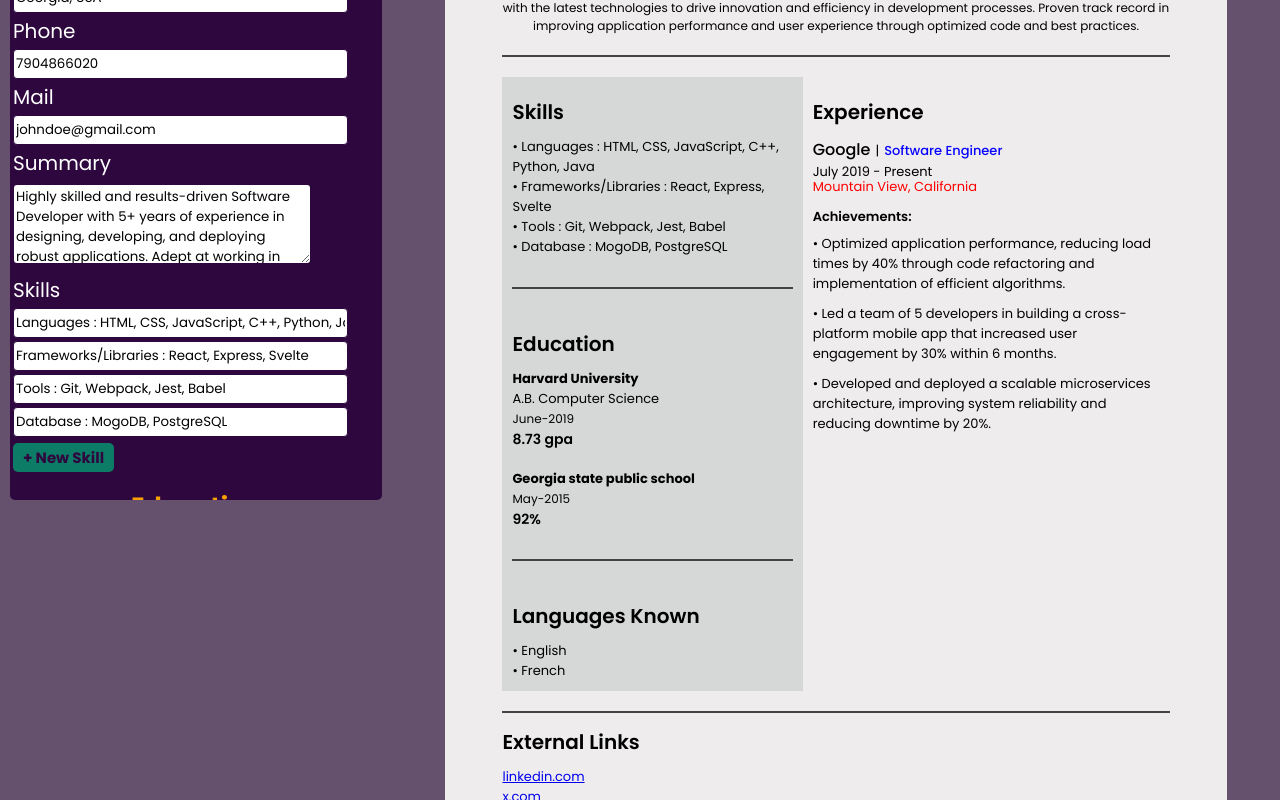
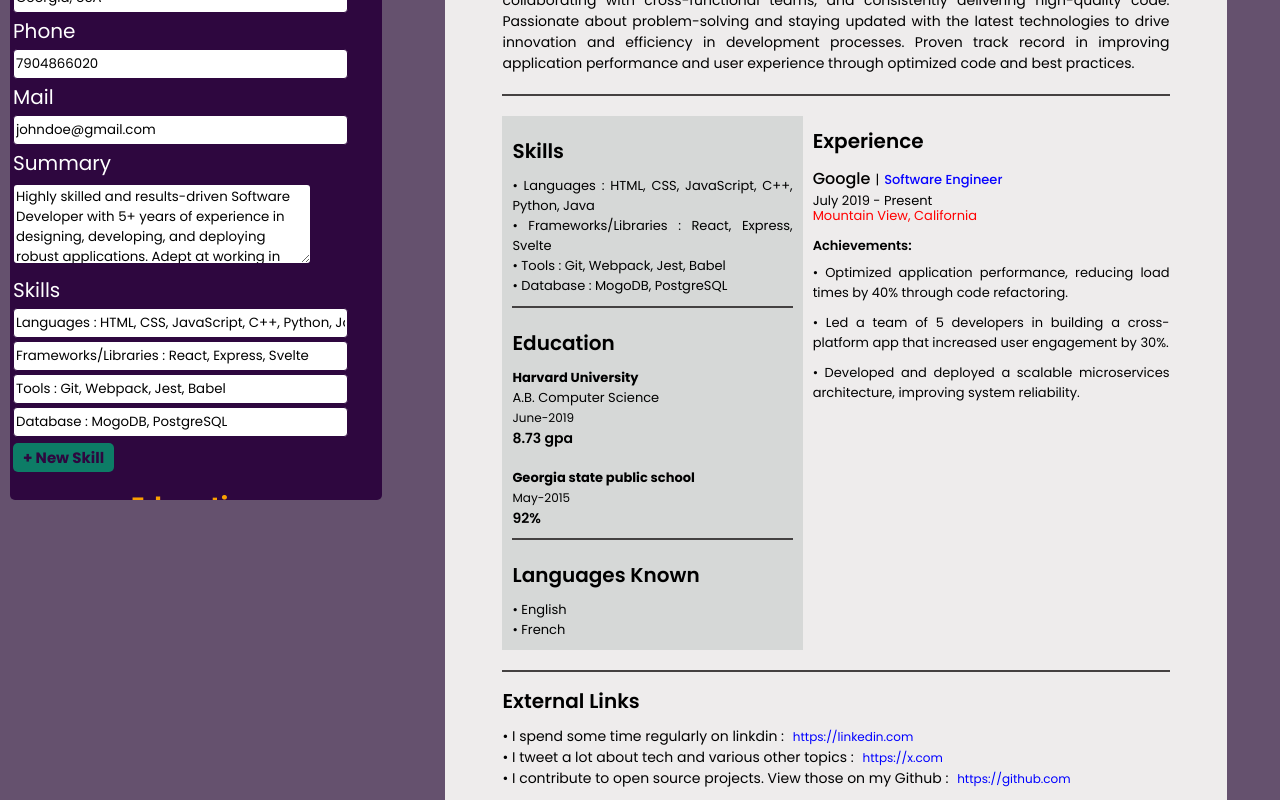
Before and after one commit to madesh02104/react-projects, a React app in the folder cv-builder/: page / in a window 1280 px wide. Shown: the part 260-1060 px from the top of the page. Built offline with nearby package versions, Linux system fonts and the light colour scheme; the HTML template or start-up script is replaced by a standard one.

Commit message:
copleted external links functionality and enhanced the ui

```diff
--- a/cv-builder/src/components/Body.jsx
+++ b/cv-builder/src/components/Body.jsx
@@ -30,13 +30,17 @@ export default function Body() {
         duration: 'July 2019 - Present',
         location: 'Mountain View, California',
         achievements: [
-          'Optimized application performance, reducing load times by 40% through code refactoring and implementation of efficient algorithms.',
-          'Led a team of 5 developers in building a cross-platform mobile app that increased user engagement by 30% within 6 months.',
-          'Developed and deployed a scalable microservices architecture, improving system reliability and reducing downtime by 20%.'
+          'Optimized application performance, reducing load times by 40% through code refactoring.',
+          'Led a team of 5 developers in building a cross-platform app that increased user engagement by 30%.',
+          'Developed and deployed a scalable microservices architecture, improving system reliability.'
         ],
       },
     ],
-    links: ['linkedin.com','x.com','"https://github.com'],
+    links: [
+      { url: 'https://linkedin.com', description: 'I spend some time regularly on linkdin' },
+      { url: 'https://x.com', description: 'I tweet a lot about tech and various other topics' },
+      { url: 'https://github.com', description: 'I contribute to open source projects. View those on my Github' },
+    ],
   });
 
   // Handler to update personal details
--- a/cv-builder/src/components/Links.jsx
+++ b/cv-builder/src/components/Links.jsx
@@ -4,17 +4,17 @@ import PropTypes from 'prop-types';
 export default function Links({ linksData, handleLinksChange }) {
   const [links, setLinks] = useState(linksData);
 
-  const handleLinkChange = (index, value) => {
+  const handleLinkChange = (index, field, value) => {
     const updatedLinks = [...links];
-    updatedLinks[index] = value;
+    updatedLinks[index][field] = value;
     setLinks(updatedLinks);
     handleLinksChange(updatedLinks);
   };
 
   const handleAddLinks = (e) => {
     e.preventDefault();
-    setLinks([...links, '']);
-    handleLinksChange([...links, '']);
+    setLinks([...links, { url: '', description: '' }]);
+    handleLinksChange([...links, { url: '', description: '' }]);
   };
 
   return (
@@ -22,12 +22,20 @@ export default function Links({ linksData, handleLinksChange }) {
       <h1>External Links</h1>
       <div className="details-list">
         {links.map((link, index) => (
-          <input
-            key={index}
-            type="text"
-            value={link}
-            onChange={(e) => handleLinkChange(index, e.target.value)}
-          />
+          <div key={index} className="link-inputs">
+            <input
+              type="text"
+              placeholder="Enter link description"
+              value={link.description}
+              onChange={(e) => handleLinkChange(index, 'description', e.target.value)}
+            />
+            <input
+              type="text"
+              placeholder="Enter link URL"
+              value={link.url}
+              onChange={(e) => handleLinkChange(index, 'url', e.target.value)}
+            />
+          </div>
         ))}
       </div>
       <button onClick={handleAddLinks} className="add-link-btn">+ New Link</button>
--- a/cv-builder/src/components/Resume.jsx
+++ b/cv-builder/src/components/Resume.jsx
@@ -128,15 +128,21 @@ export default function Resume({ formData }) {
         <div className="footer-section">
           <h2>External Links</h2>
           <ul>
-            {links.map((link, index) => (
-              <li key={index}>
-                <a href={link} target="_blank">
-                  {link}
-                </a>
-              </li>
-            ))}
+            {links.map((link, index) => {
+              const validLink = link.url.startsWith('http://') || link.url.startsWith('https://') ? link.url : `https://${link.url}`;
+
+              return (
+                <li key={index}>
+                  <p>{'•' + ' ' + link.description} : </p>
+                  <a href={validLink} target="_blank" rel="noopener noreferrer" style={{ marginLeft: '5px' }}>
+                    {validLink}
+                  </a>
+                </li>
+              );
+            })}
           </ul>
         </div>
+
       </div>
 
       <div className="download-cv">
--- a/cv-builder/src/styles/resume.css
+++ b/cv-builder/src/styles/resume.css
@@ -21,7 +21,7 @@
 }
 
 p{
-    font-size: 1.2rem;
+    font-size: 1.4rem;
 }
 
 h2{
@@ -58,7 +58,7 @@ hr{
 
 .summary{
     width: 90%;
-    text-align: center;
+    text-align: justify;
 }
 
 .body-section{
@@ -75,8 +75,15 @@ hr{
     flex-direction: column;
     width: 45%;
     background-color: rgb(214, 216, 215);
-    gap: 1rem;
     padding: 1rem;
+}
+
+.body-left hr{
+    margin: 1rem 0;
+}
+
+.skills-div{
+    text-align: justify;
 }
 
 .education-div h3{
@@ -105,7 +112,7 @@ hr{
     flex-direction: column;
     width: 55%;
     gap: 1rem;
-    padding: 1rem;
+    padding-left: 1rem;
 }
 
 .company{
@@ -144,6 +151,7 @@ hr{
     display: flex;
     flex-direction: column;
     gap: 1rem;
+    text-align: justify;
 }
 
 .ach-div{
@@ -173,4 +181,20 @@ hr{
     align-self: flex-start;
     padding: 0 5%;
     transform: translateY(-1.6rem);
+    text-align: justify;
 }
+
+.footer-section p{
+    display: inline;
+    font-size: 1.4rem;
+}
+
+.footer-section a{
+    text-decoration: none;
+    font-size: 1.2rem;
+    color: blue;
+}
+
+.footer-section a:hover{
+    text-decoration: underline;
+}
```
